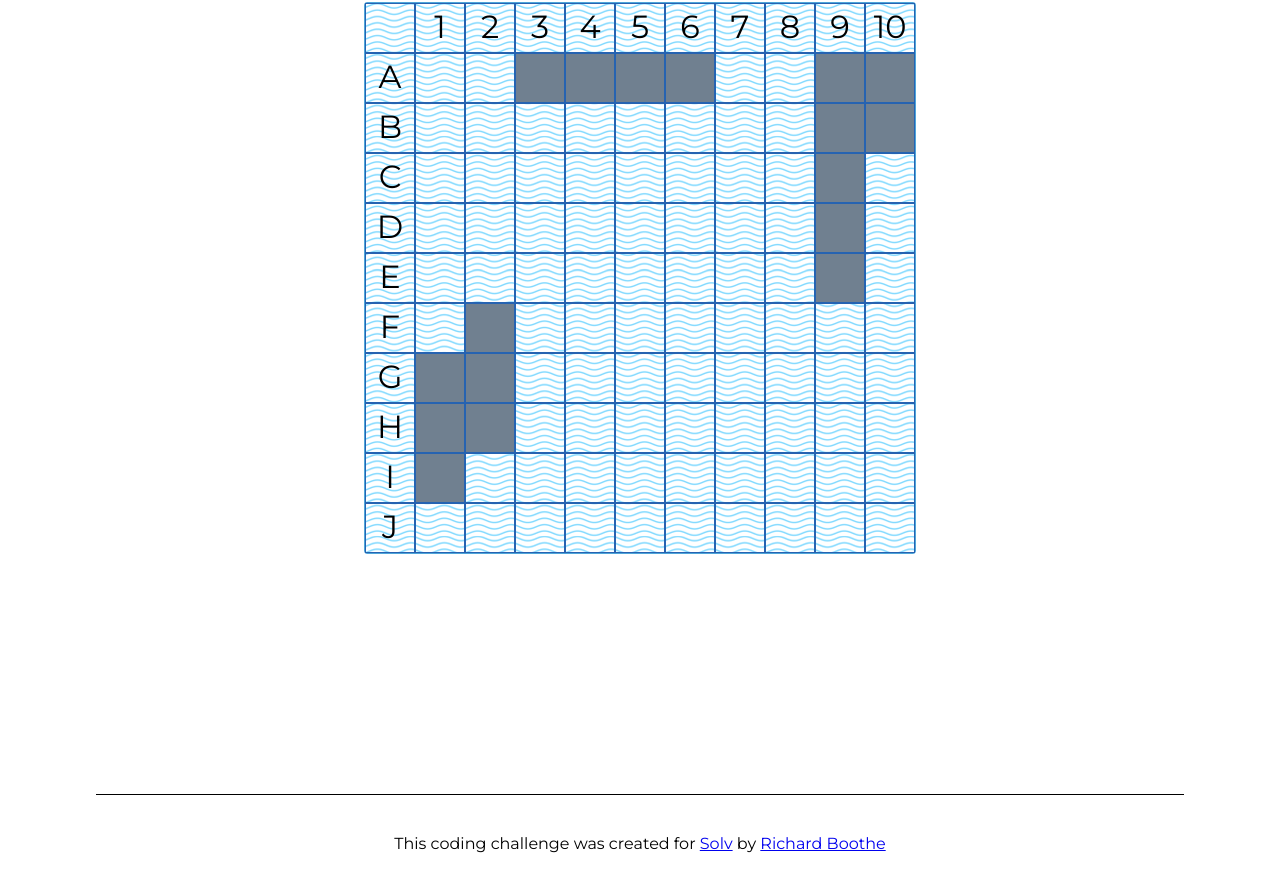
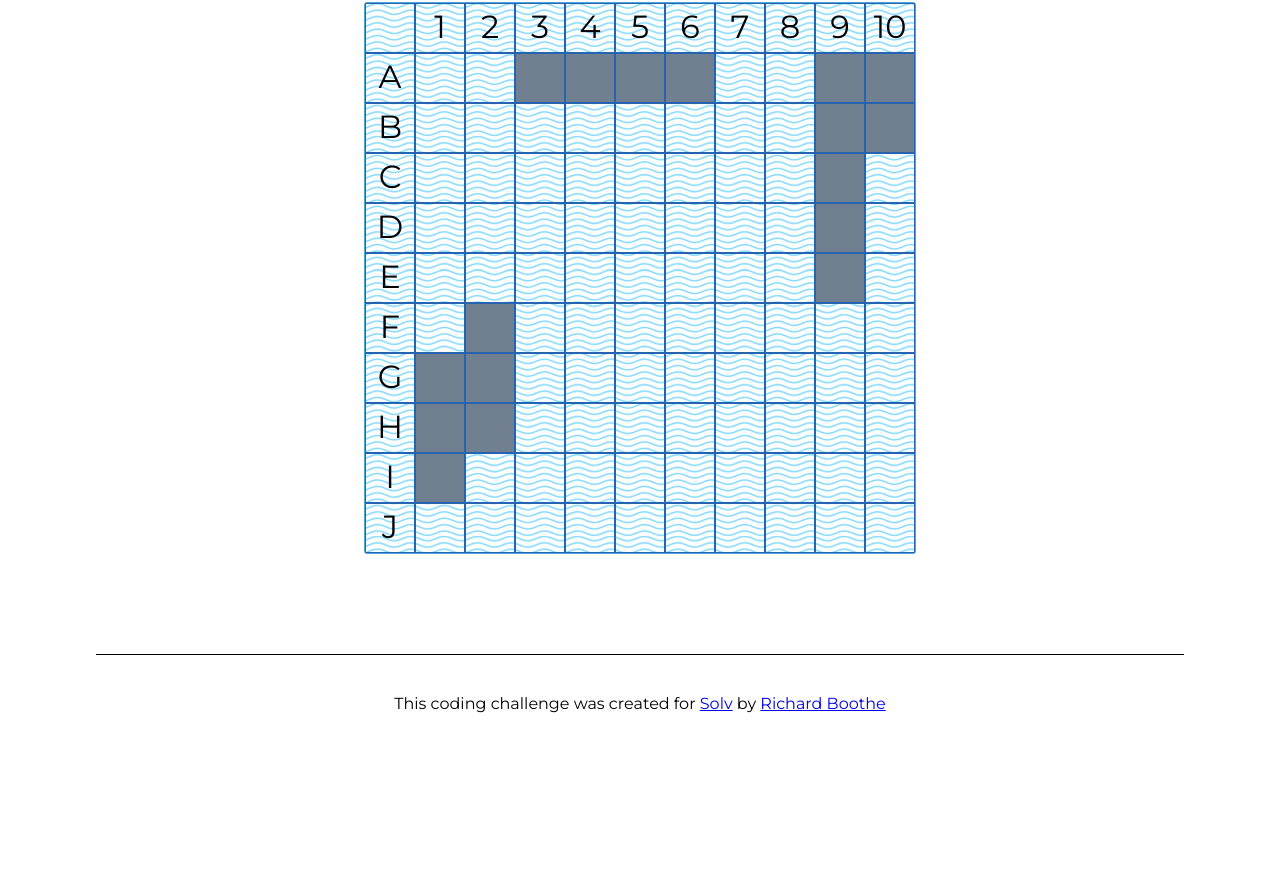
Before and after one commit to enterloper/solvhealth-code-challenge, a React app: page / in a window 1280 px wide. Shown: the part 1050-1919 px from the top of the page. After the commit the page ends 1779 px from the top, so only its background shows below. Built offline with nearby package versions, Linux system fonts and the light colour scheme.

Commit message:
update README with preview

```diff
--- a/src/components/App.js
+++ b/src/components/App.js
@@ -66,7 +66,7 @@ const StyledDivider = styled.div`
   border-bottom: 1px solid black;
   margin-bottom: 24px;
   &:last-of-type {
-    margin-top: 240px;
+    margin-top: 100px;
   }
 `;
 
```
Also changed, not shown: public/assets/solv_preview.png (added), 1 other file (tests, documents, lock files or other folders).
